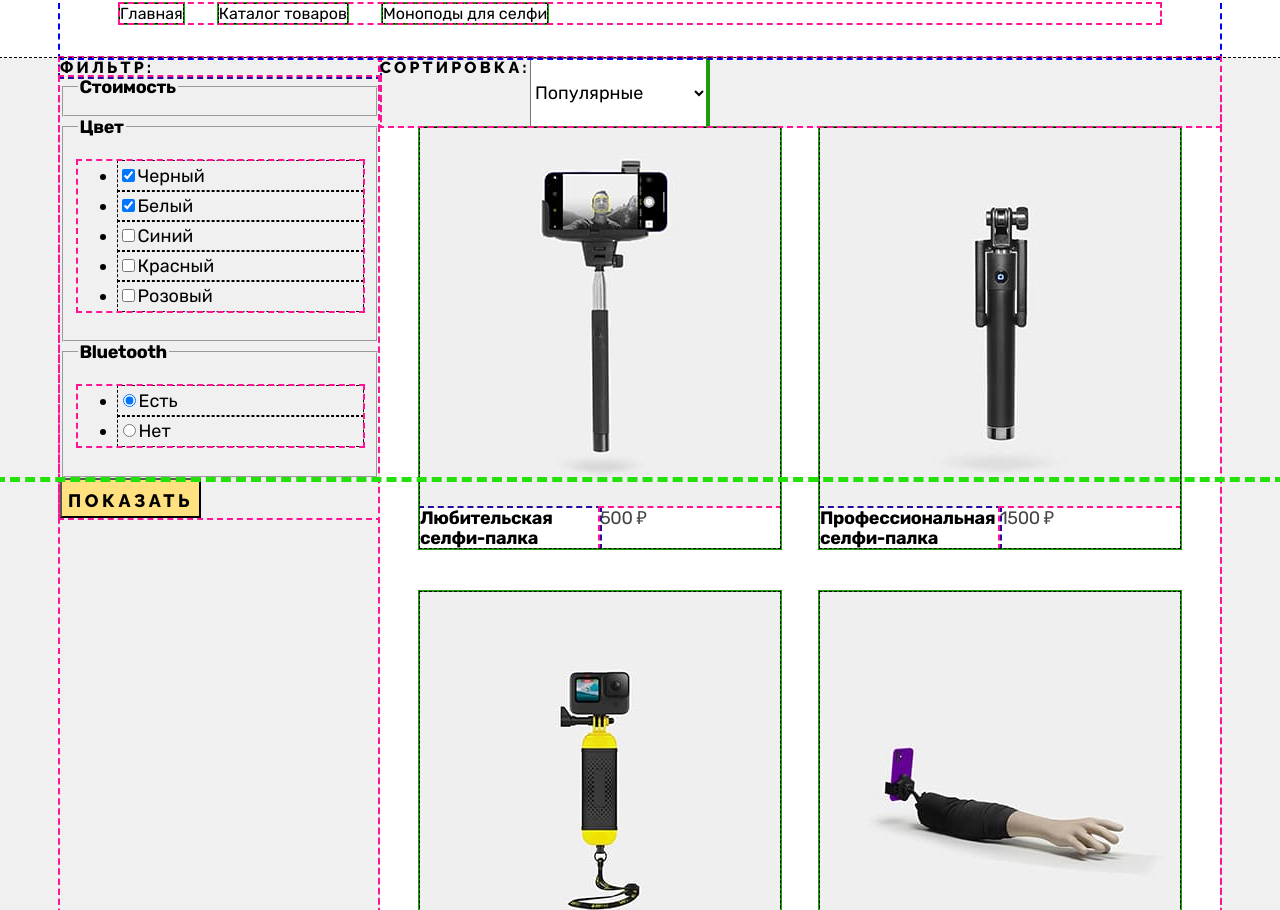
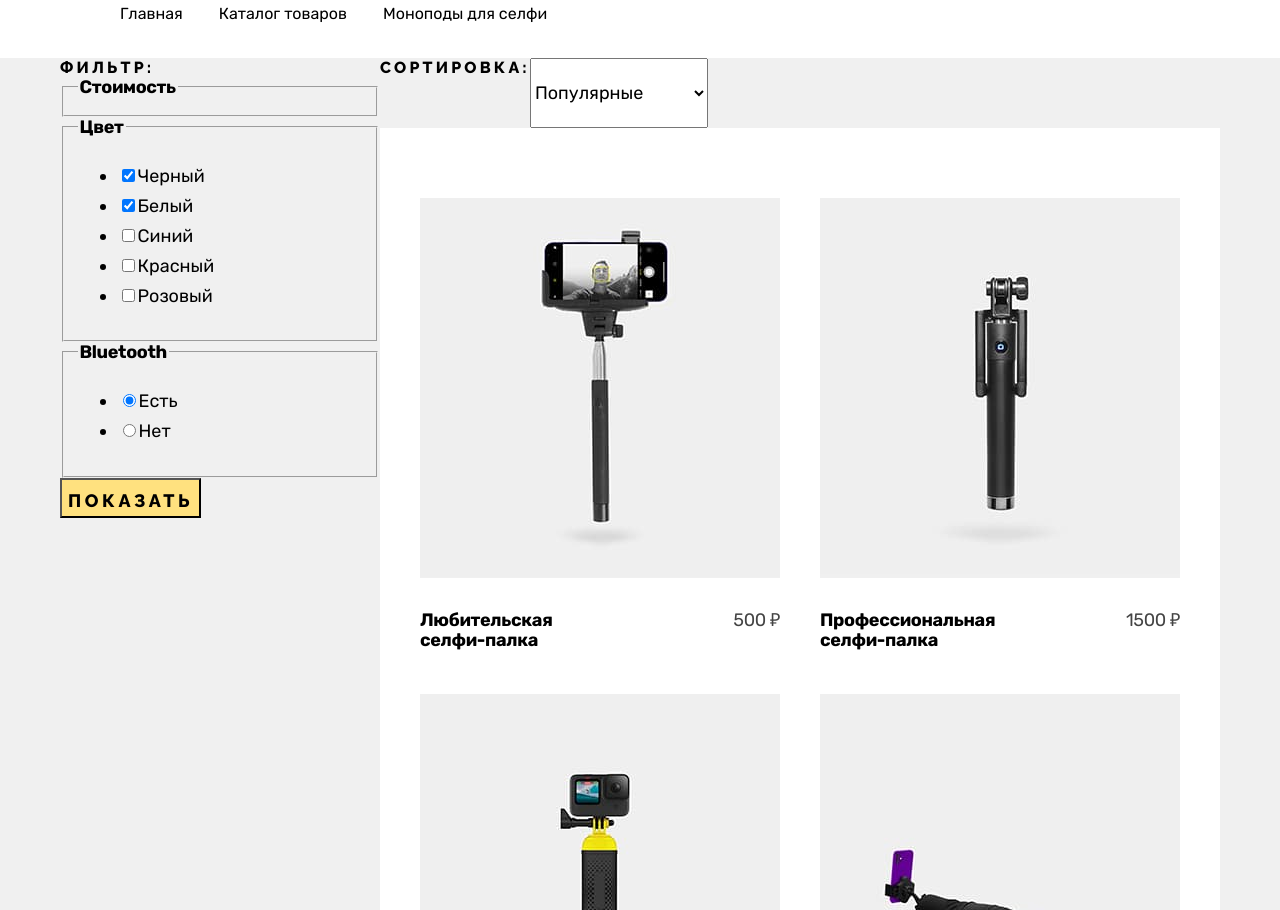
Before and after one commit to htmlacademy-htmlcss/1327459-device-33, a plain HTML site: page catalog.html in a window 1280 px wide. Shown: the part 323-1233 px from the top of the page. Drawn offline with Linux system fonts and the light colour scheme.

Commit message:
Изменения от 10.03.2022

```diff
--- a/catalog.html
+++ b/catalog.html
@@ -3,7 +3,7 @@
   <head>
     <meta charset="utf-8">
     <title>Каталог</title>
-    <link rel="stylesheet" href="styles/outlines.css">
+    <!-- <link rel="stylesheet" href="styles/outlines.css"> -->
     <link rel="stylesheet" href="styles/styles.css">
   </head>
   <body>
--- a/styles/styles.css
+++ b/styles/styles.css
@@ -664,6 +664,7 @@ body {
   justify-content: space-evenly;
   list-style-type: none;
   margin: 0;
+  margin-top: 70px;
   padding: 0;
 }
 
@@ -718,6 +719,7 @@ body {
 
 .product-card-image {
   grid-column: 1 / -1;
+  margin-bottom: 32px;
 }
 
 .product-card-title {
@@ -726,6 +728,7 @@ body {
 }
 
 .product-card-price {
+  justify-self: end;
   display: block;
   font-weight: 400;
   line-height: 21px;
```
